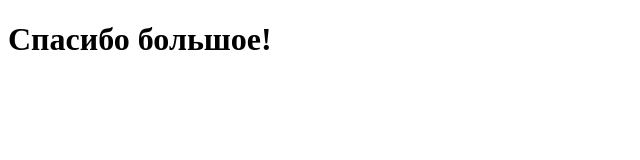
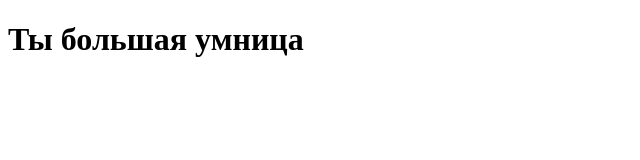
Before and after one commit to MrSpor87/test, a plain HTML site: page index.html in a window 1280 px wide. Shown: the whole page, without its empty margins (0-640 px from the left). Drawn offline with Linux system fonts and the light colour scheme.

Commit message:
for my love

```diff
--- a/index.html
+++ b/index.html
@@ -1,9 +1,9 @@
  <!DOCTYPE html>
  <html>
  <head>
-    <title>Любимому Папе</title>
+    <title>Самой красивой девочке</title>
  </head>
  <body>
-    <h1>Спасибо большое!</h1>
+    <h1>Ты большая умница</h1>
  </body>
  </html>
```
